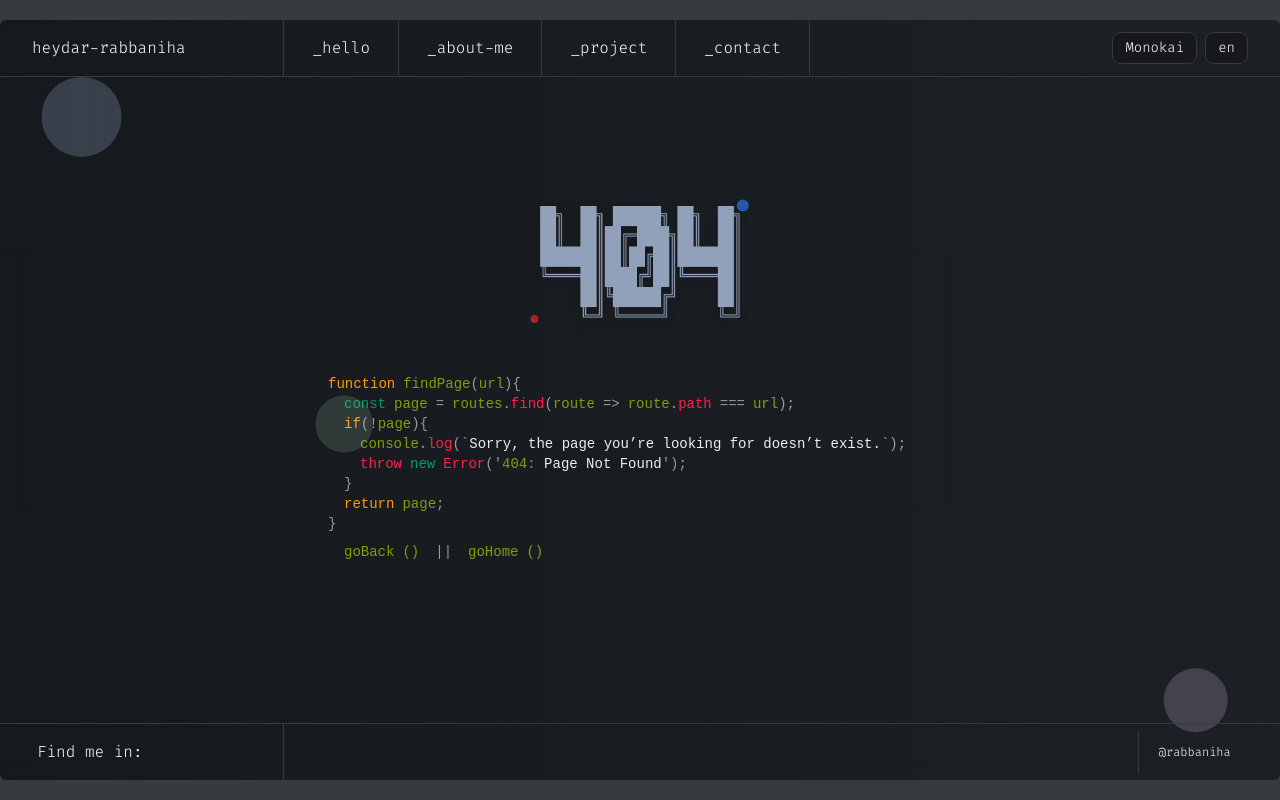
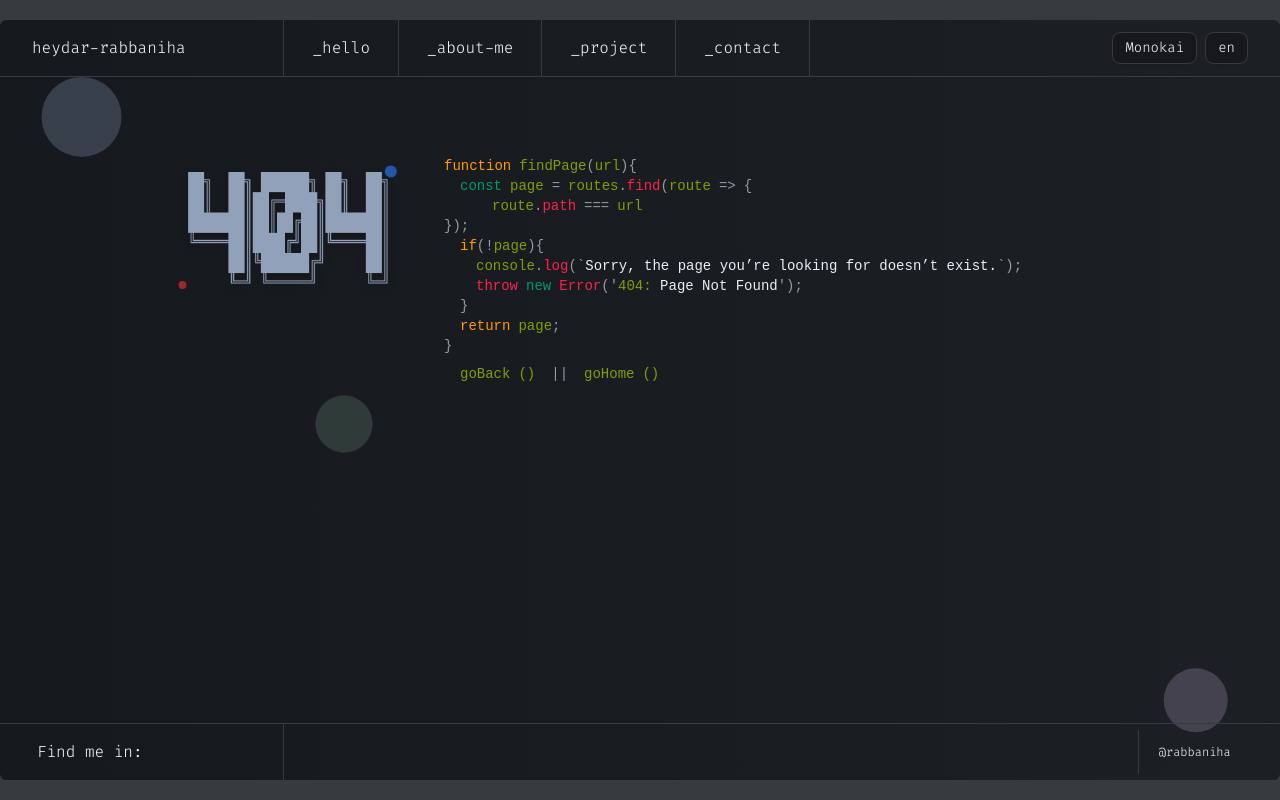
Before and after one commit to rabbaniha/vscode-portfolio, a Next.js app: page /en/not-found in a window 1280 px wide. Built offline with nearby package versions, Linux system fonts and the light colour scheme; some icons are missing.

Commit message:
style(not found page) make this more responsive

```diff
--- a/src/app/[locale]/not-found/page.tsx
+++ b/src/app/[locale]/not-found/page.tsx
@@ -64,13 +64,16 @@ const CustomNotFoundPage = () => {
   };
 
   return (
-    <div className="flex-1 flex items-center justify-center flex-col gap-8 px-4 py-8 max-h-[75vh] overflow-auto scrollbar-hide">
+    <div
+      className="flex-1 flex items-center justify-center flex-col lg:flex-row  lg:items-start gap-8 px-4 py-8
+    max-h-[75vh] overflow-y-auto scrollbar-hide"
+    >
       {/* Animated Image */}
       <motion.div
         variants={imageVariants}
         initial="hidden"
         animate="visible"
-        className="relative"
+        className="relative lg:mt-10"
       >
         <Image
           src="/images/404.png"
@@ -132,13 +135,17 @@ const CustomNotFoundPage = () => {
             <span className=" text-popover-foreground/60">{"("}</span>
             <span className=" text-primary">route</span>
             <span className=" text-popover-foreground/60 mx-2">{"=>"}</span>
+            <span className=" text-popover-foreground/60">{"{"}</span>
+          </div>
+          <div className=" ml-12">
             <span className=" text-primary">route</span>
             <span className=" text-popover-foreground/60">.</span>
             <span className=" text-destructive">path</span>
             <span className=" text-popover-foreground/60 mx-2">{"==="}</span>
             <span className=" text-primary">url</span>
-            <span className=" text-popover-foreground/60">{");"}</span>
           </div>
+          <div className=" text-popover-foreground/60">{"});"}</div>
+
           <div className=" ml-4">
             <span className=" text-amber-500">if</span>
             <span className=" text-popover-foreground/60">{"("}</span>
```
